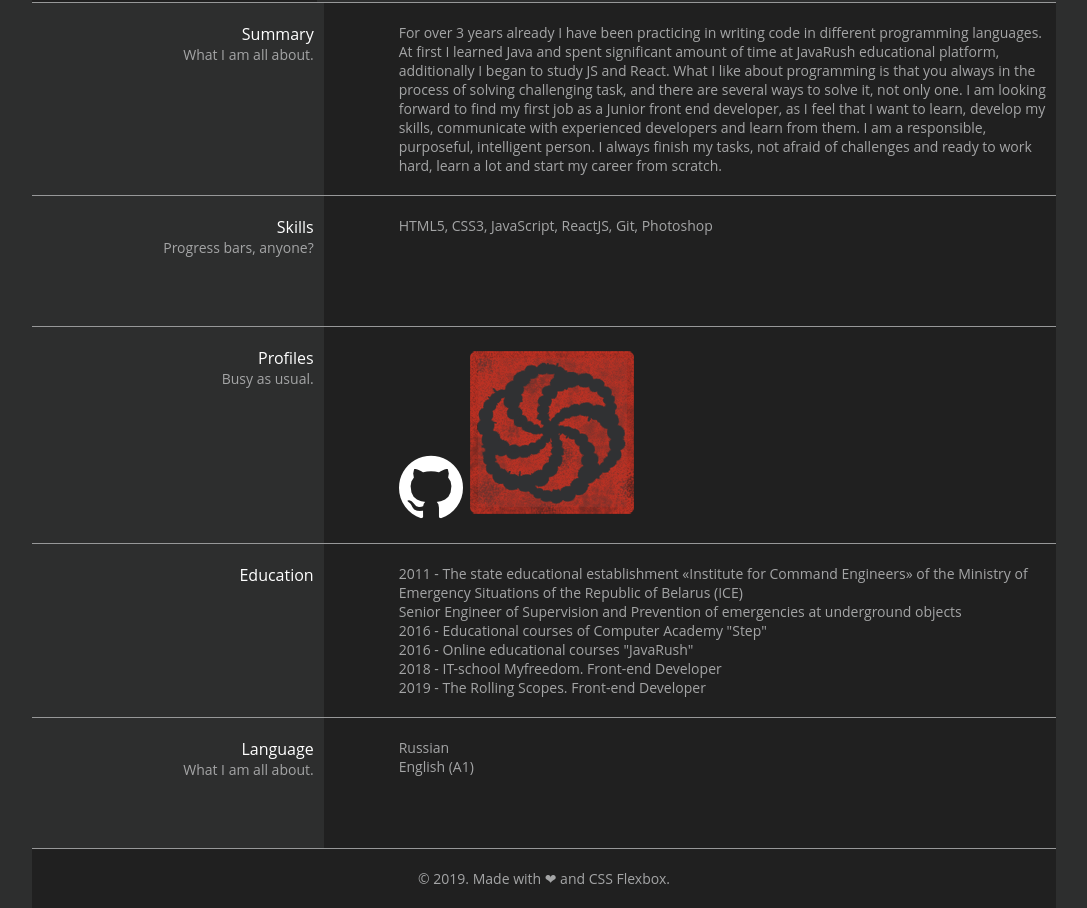
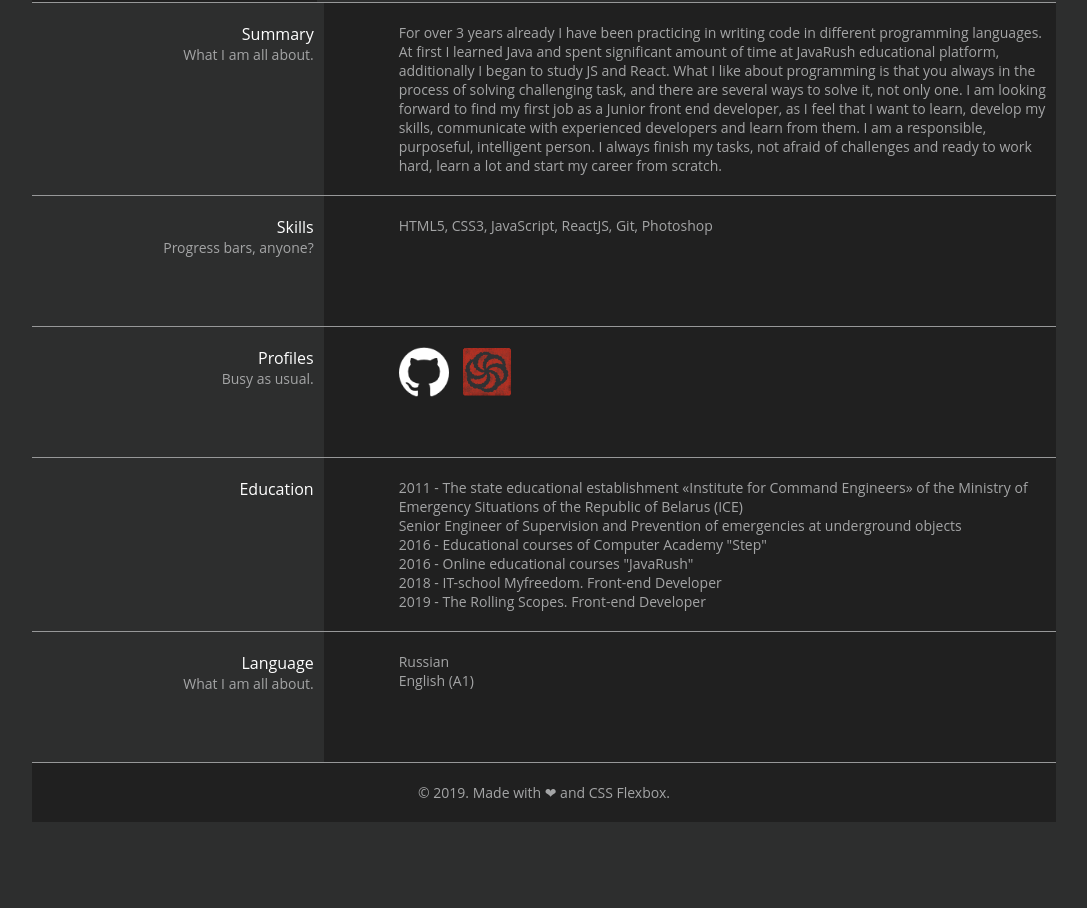
Before and after one commit to SBurnt/rsschool-2019Q1-cv, a plain HTML site: page index.html in a window 1280 px wide. Shown: the part 790-1698 px from the top of the page, without its empty margins (96-1183 px from the left). After the commit the page ends 1612 px from the top, so only its background shows below. Drawn offline with Linux system fonts and the light colour scheme.

Commit message:
style: set the same size for displaying icons in links to profiles

```diff
--- a/css/style.css
+++ b/css/style.css
@@ -139,3 +139,8 @@ h3 {
 	padding: 20px 0;
   text-align: center;
 }
+
+.profiles-text img {
+	width: 50px;
+	margin-right: 10px;
+}
```
